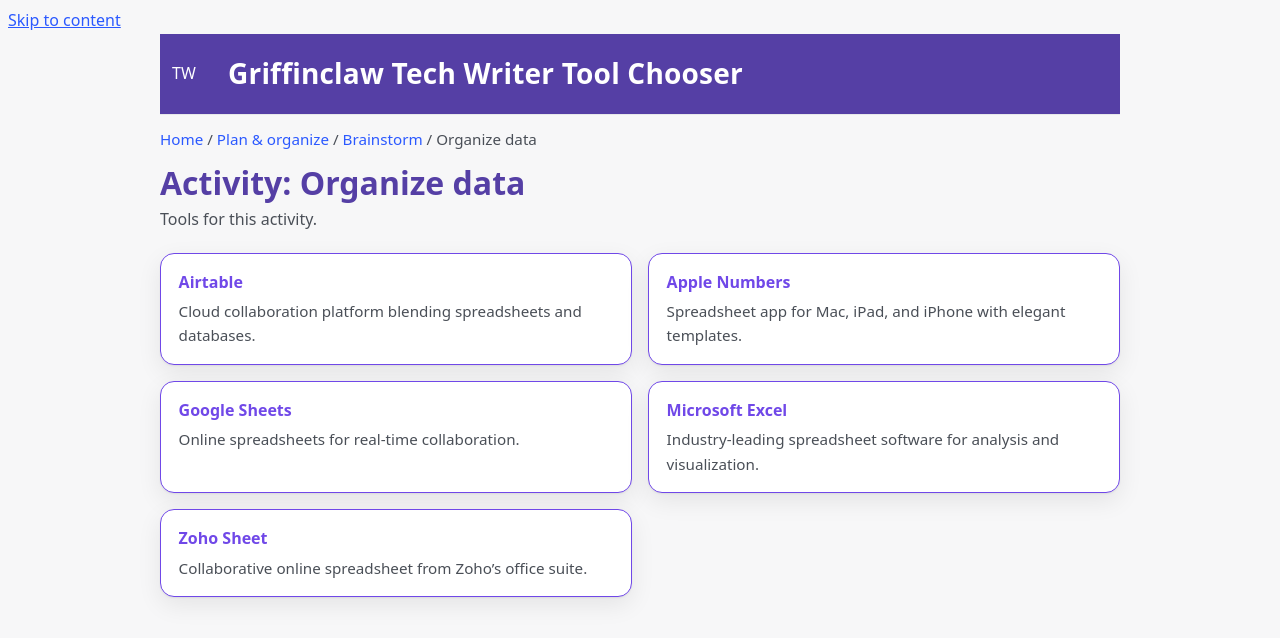
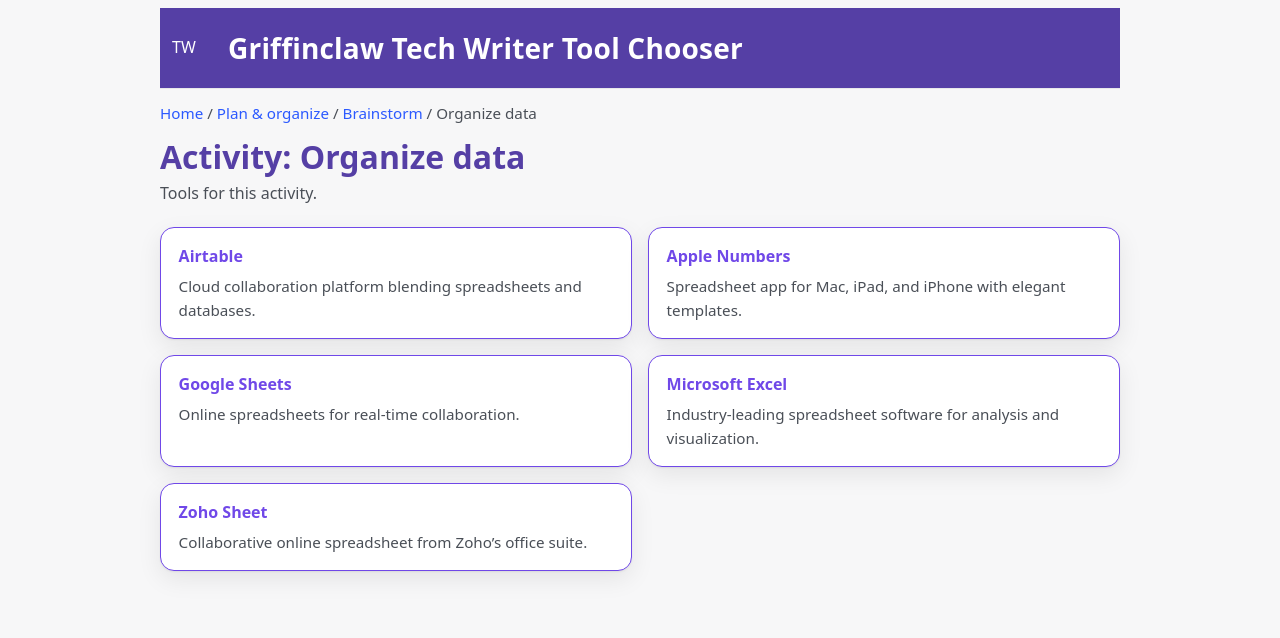
Before and after one commit to mwinchell/PTW_320_Gamma_Project, a plain HTML site: page activity-plan-and-organize-brainstorm-organize-data.html in a window 1280 px wide. Drawn offline with Linux system fonts and the light colour scheme.

Commit message:
Made invisible Skip to Content

```diff
--- a/styles.css
+++ b/styles.css
@@ -200,3 +200,23 @@
 header.container.header[role="banner"] h1 {
   color: #ffffff;
 }
+
+.skip-link {
+  position: absolute;
+  left: -9999px;
+  top: auto;
+  width: 1px;
+  height: 1px;
+  overflow: hidden;
+}
+
+.skip-link:focus {
+  left: 0;
+  top: 0;
+  width: auto;
+  height: auto;
+  padding: 0.5rem 1rem;
+  background: #553fa5;
+  color: #fff;
+  z-index: 1000;
+}
```
